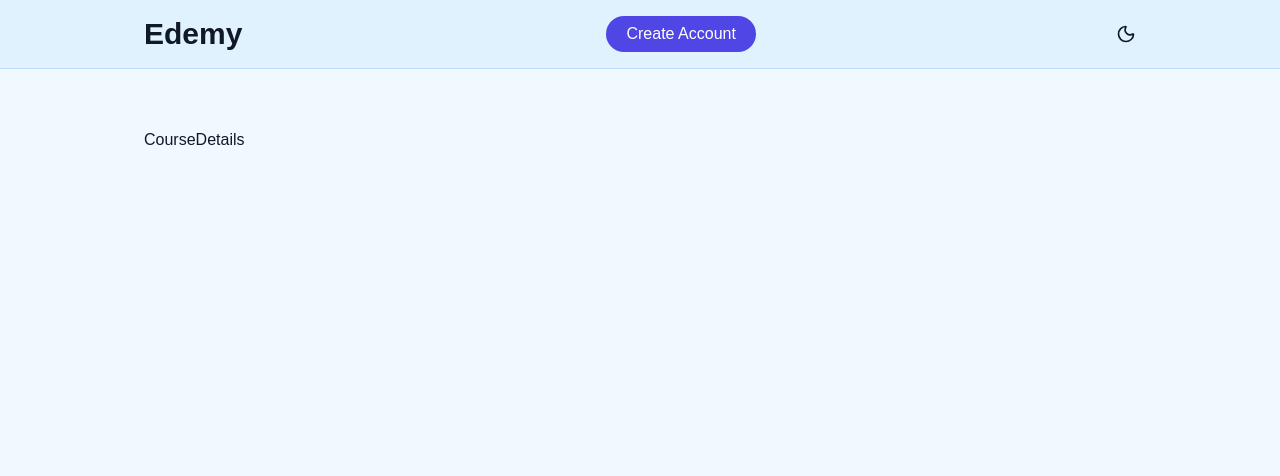
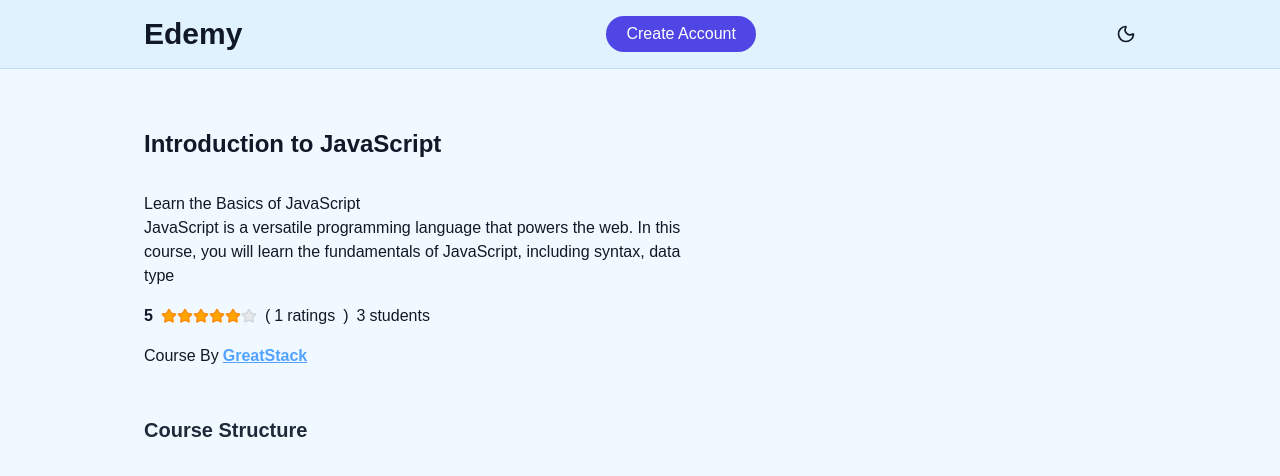
Before and after one commit to Asmaa-Abdo22/FullStack-LMS, a React (Vite) app in the folder client/: page /course/605c72efb3f1c2b1f8e4e1a1 in a window 1280 px wide. Shown: the top 476 px of the page. Built offline with nearby package versions, Linux system fonts and the light colour scheme; no server answers.

Commit message:
updates in course details

```diff
--- a/client/src/Context/AppContext.jsx
+++ b/client/src/Context/AppContext.jsx
@@ -1,5 +1,6 @@
 import { createContext, useEffect, useState } from "react";
 import { dummyCourses } from "../assets/assets";
+import humanizeDuration from "humanize-duration";
 
 export const AppContextt = createContext(0);
 export const AppContexttProvider = ({ children }) => {
@@ -24,13 +25,43 @@ export const AppContexttProvider = ({ children }) => {
     });
     return totalRating / course.courseRatings.length;
   };
+  //*  Function to calculate course chapter time
+  const calculateChapterTime = (chapter) => {
+    let time = 0;
+    chapter.chapterContent.map((item, i) => {
+      time += item.lectureDuration;
+    });
+    return humanizeDuration(time * 60 * 1000, { units: ["h", "m"] });
+  };
+  //*  Function to calculate  course duration
+  const calculateCourseDuration = (course) => {
+    let time = 0;
+    course.courseContent.forEach((chapter) => {
+      chapter.chapterContent.forEach((item) => {
+        time += item.lectureDuration;
+      });
+    });
+    return humanizeDuration(time * 60 * 1000, { units: ["h", "m"] });
+  };
+  //*  Function to calculate  no of lectures in the course
 
-
+  const calculateNoOfLectures = (course) => {
+    let totallectures = 0;
+    course.courseContent.forEach((chapter) => {
+      if (Array.isArray(chapter.chapterContent)) {
+        totallectures += chapter.chapterContent.length;
+      }
+    });
+    return totallectures;
+  };
   useEffect(() => {
     fetchAllCourses();
   }, []);
 
   let value = {
+    calculateChapterTime,
+    calculateCourseDuration,
+    calculateNoOfLectures,
     allCourses,
     calculateRating,
     isEducator,
--- a/client/src/Pages/Student/CourseDetails.jsx
+++ b/client/src/Pages/Student/CourseDetails.jsx
@@ -1,9 +1,103 @@
-
+import { useContext, useEffect, useState } from "react";
+import { useParams } from "react-router-dom";
+import { AppContextt } from "../../Context/AppContext";
+import Loading from "../../components/Student/Loading";
+import { Star } from "lucide-react";
 
 const CourseDetails = () => {
-  return <>
-  <div className='px-7 md:px-8 lg:px-36 pt-32 '>CourseDetails</div>
-  </>
-}
+  const { id } = useParams();
+  const [courseData, setCourseData] = useState(null);
+  const {
+    allCourses,
+    calculateRating,
+    calculateNoOfLectures,
+    calculateCourseDuration,
+    calculateChapterTime,
+  } = useContext(AppContextt);
 
-export default CourseDetails
+  const fetchCourseData = () => {
+    setCourseData(allCourses.find((course) => course._id === id));
+  };
+
+  useEffect(() => {
+    fetchCourseData();
+  }, [id, allCourses]);
+
+  return (
+    <>
+      {courseData ? (
+        <div className="px-7 md:px-8 lg:px-36 pt-18 md:pt-32 flex flex-col-reverse justify-between items-start md:flex-row gap-10">
+          {/* left */}
+          <div className="w-full md:w-[55%] flex flex-col space-y-4">
+            <h1 className="text-2xl font-bold">{courseData?.courseTitle}</h1>
+            <p
+              className="pt-4 "
+              dangerouslySetInnerHTML={{
+                __html: courseData?.courseDescription.slice(0, 200),
+              }}
+            ></p>
+            {/* ratings */}
+            <div className="flex gap-2 items-center">
+              <span className="font-bold text-(--color-text-main)">
+                {calculateRating(courseData)}
+              </span>
+              <div className="flex ">
+                {[...Array(calculateRating(courseData))].map((item) => (
+                  <Star
+                    key={item}
+                    fill="orange"
+                    color="orange"
+                    size={16}
+                    className="stroke-orange-400"
+                  />
+                ))}
+                <Star
+                  fill="#e5e7eb"
+                  color="#9ca3af"
+                  size={16}
+                  className="stroke-gray-300"
+                />
+              </div>
+              <div className="flex gap-1">
+                (<span>{courseData.courseRatings.length}</span>ratings
+                <span></span>)
+              </div>
+              <div className="flex gap-1">
+                <span>{courseData.enrolledStudents.length}</span>
+                <span>students</span>
+              </div>
+            </div>
+            {/* Instructor Name */}
+            <div className="flex gap-1">
+              <p>Course By</p>{" "}
+              <h3 className="underline font-semibold capitalize text-blue-400">
+                greatStack
+              </h3>
+            </div>
+            <div className="pt-8 text-gray-800">
+              <h2 className="text-xl font-semibold">Course Structure</h2>
+              <div className="pt-5">
+                {courseData.courseContent.map((chapter, index) => (
+                  <div key={index}>
+                    <div>
+                      <div>
+
+                      </div>
+                    </div>
+                  </div>
+                ))}
+              </div>
+            </div>
+          </div>
+
+          {/* right */}
+          <div className="w-full md:w-[35%]"></div>
+        </div>
+      ) : (
+        <Loading />
+      )}
+    </>
+  );
+};
+
+export default CourseDetails;
--- a/client/src/components/Student/CourseCard.jsx
+++ b/client/src/components/Student/CourseCard.jsx
@@ -37,7 +37,7 @@ const CourseCard = ({ course }) => {
 
         {/* Educator */}
         <p className="text-(--color-text-secondary) text-sm font-medium">
-          {course.educator.name}
+         GreatStack
         </p>
 
         {/* Rating Section */}
```
